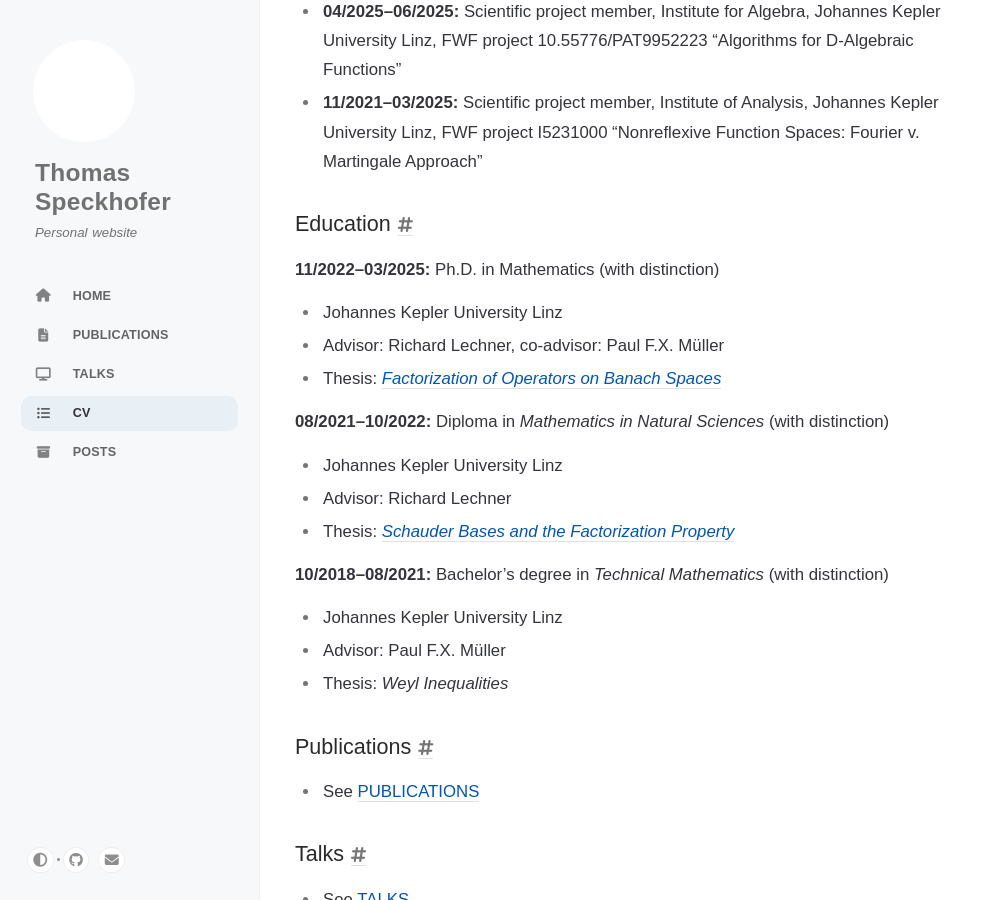
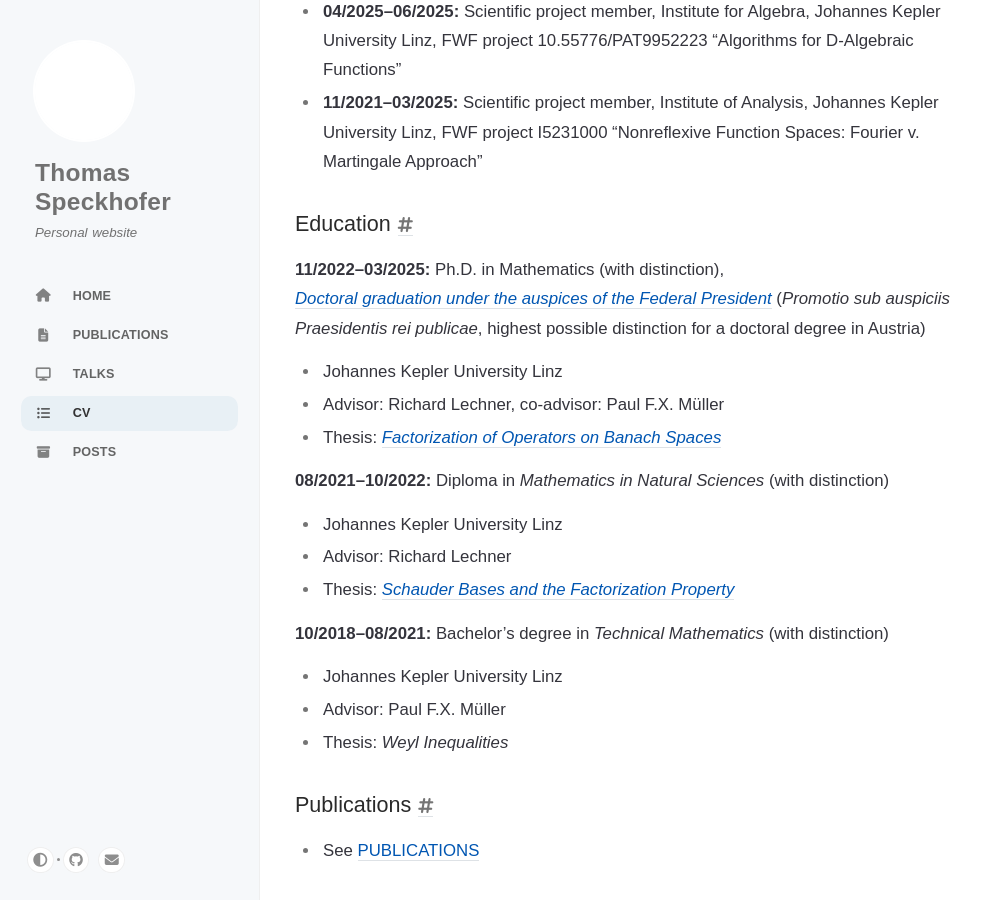
Before and after one commit to speckhofer/speckhofer.github.io, a Jekyll site: the page built from _tabs/cv.md, in a window 1280 px wide and 900 px high, scrolled down 902 px. Shown: the whole window, without its empty margins (0-991 px from the left). Built offline with Jekyll 4.4.1, drawn with Linux system fonts in a browser that asks for light colours; cached includes are drawn as plain includes.

Commit message:
update CV

```diff
--- a/_tabs/cv.md
+++ b/_tabs/cv.md
@@ -35,7 +35,8 @@ Homepage: [https://speckhofer.github.io](https://speckhofer.github.io)
 
 ## Education
 
-**11/2022--03/2025:** Ph.D. in Mathematics (with distinction)
+**11/2022--03/2025:** Ph.D. in Mathematics (with distinction),\
+  [_Doctoral graduation under the auspices of the Federal President_](https://en.wikipedia.org/wiki/Sub_auspiciis_Praesidentis) (_Promotio sub auspiciis Praesidentis rei publicae_, highest possible distinction for a doctoral degree in Austria)
 - Johannes Kepler University Linz
 - Advisor: Richard Lechner, co-advisor: Paul F.X. Müller
 - Thesis: [_Factorization of Operators on Banach Spaces_](https://epub.jku.at/urn/urn:nbn:at:at-ubl:1-86476)
```
